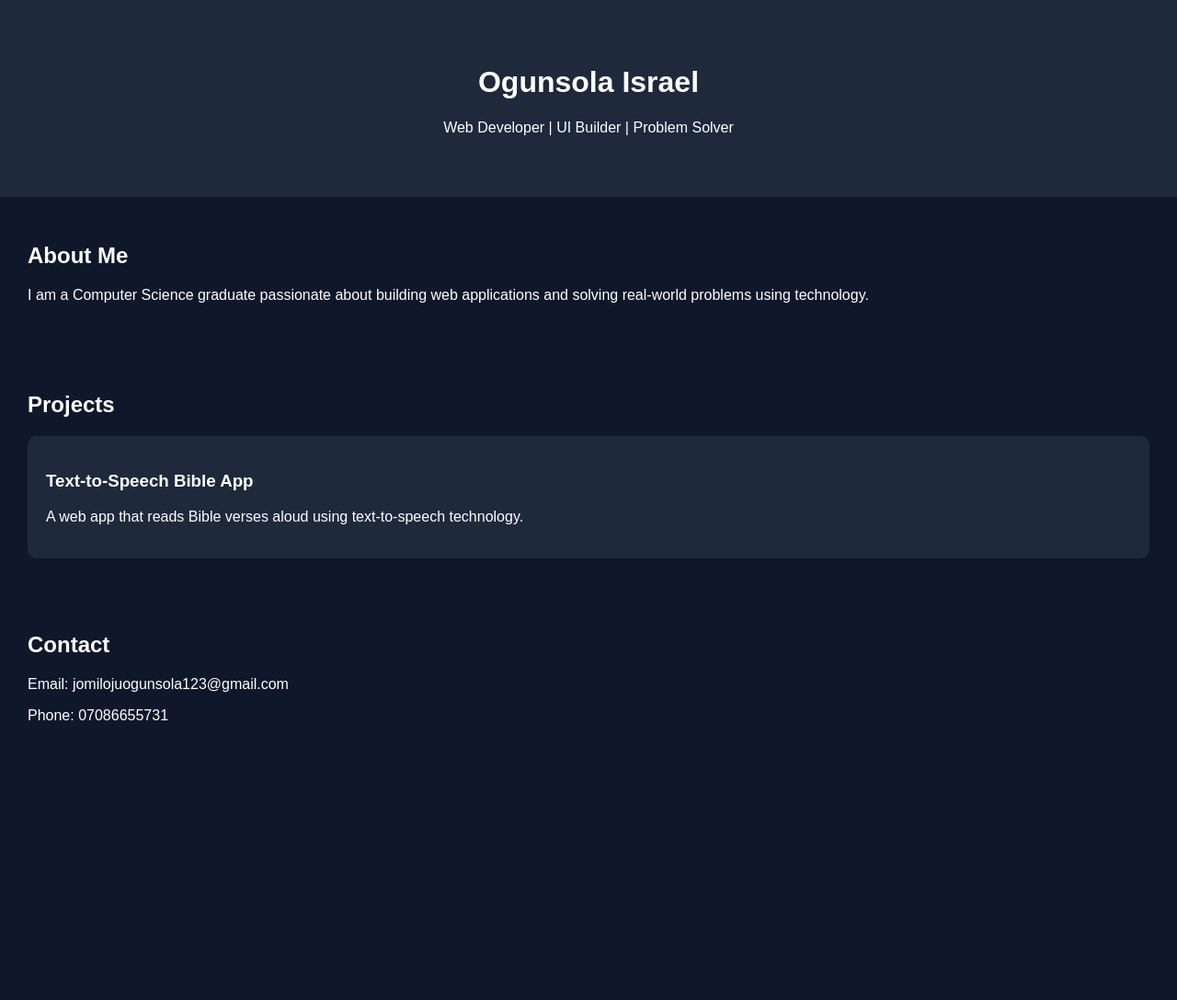
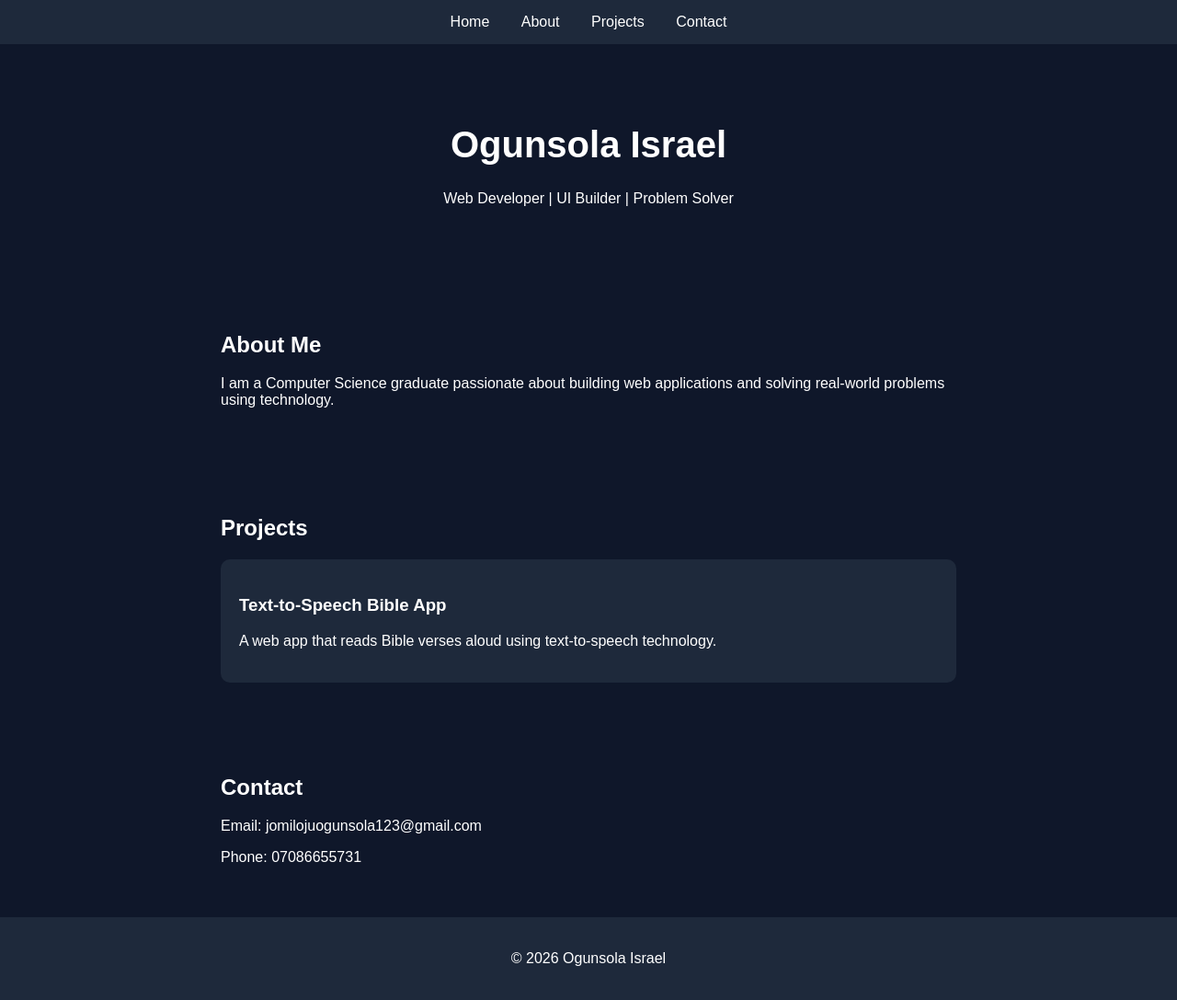
Before and after one commit to jomilojuogunsola123-dotcom/Portfolio, a plain HTML site: page index.html in a window 1280 px wide. Shown: the whole page at 92% size. Before the commit the page ends 833 px from the top, so only its background shows below. Drawn offline with Linux system fonts and the light colour scheme.

Commit message:
Add files via upload

```diff
--- a/index.html
+++ b/index.html
@@ -4,57 +4,98 @@
 <meta charset="UTF-8">
 <meta name="viewport" content="width=device-width, initial-scale=1.0">
 <title>My Portfolio</title>
+
 <style>
 body {
+    margin: 0;
     font-family: Arial;
-            margin: 0;
     background: #0f172a;
     color: white;
 }
+
+/* NAVBAR */
+nav {
+    background: #1e293b;
+    padding: 15px;
+    text-align: center;
+}
+nav a {
+    color: white;
+    margin: 0 15px;
+    text-decoration: none;
+}
+
+/* HEADER */
 header {
     text-align: center;
-            padding: 50px;
-            background: #1e293b;
+    padding: 60px 20px;
 }
+header h1 {
+    font-size: 40px;
+}
+
+/* SECTIONS */
 section {
-            padding: 30px;
+    padding: 40px 20px;
+    max-width: 800px;
+    margin: auto;
 }
+
+/* PROJECT CARD */
 .project {
     background: #1e293b;
     padding: 20px;
     border-radius: 10px;
-            margin-top: 10px;
+    margin-top: 15px;
 }
-        a {
-            color: #38bdf8;
+
+/* FOOTER */
+footer {
+    text-align: center;
+    padding: 20px;
+    background: #1e293b;
 }
 </style>
+
 </head>
 <body>
+
+<nav>
+    <a href="#">Home</a>
+    <a href="#about">About</a>
+    <a href="#projects">Projects</a>
+    <a href="#contact">Contact</a>
+</nav>
 
 <header>
     <h1>Ogunsola Israel</h1>
     <p>Web Developer | UI Builder | Problem Solver</p>
 </header>
 
-<section>
+<section id="about">
     <h2>About Me</h2>
     <p>I am a Computer Science graduate passionate about building web applications and solving real-world problems using technology.</p>
 </section>
 
-<section>
+<section id="projects">
     <h2>Projects</h2>
+
     <div class="project">
         <h3>Text-to-Speech Bible App</h3>
         <p>A web app that reads Bible verses aloud using text-to-speech technology.</p>
     </div>
+
 </section>
 
-<section>
+<section id="contact">
     <h2>Contact</h2>
     <p>Email: jomilojuogunsola123@gmail.com</p>
     <p>Phone: 07086655731</p>
 </section>
 
+<footer>
+    <p>© 2026 Ogunsola Israel</p>
+</footer>
+
 </body>
 </html>
```
Lines whose indentation alone changed are shown as unchanged.
